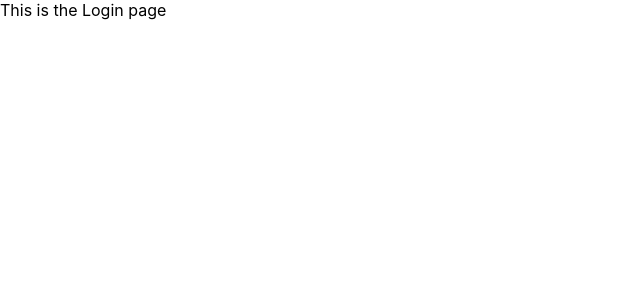
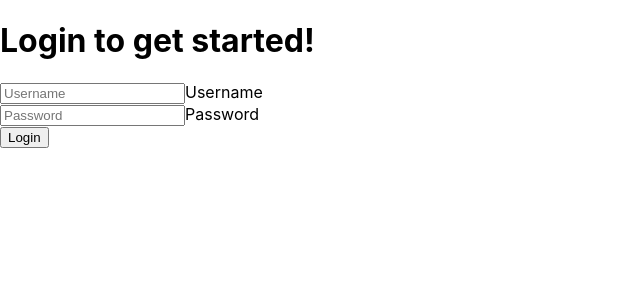
Before and after one commit to andreamartz/accessible-eats-v2, a React (Create React App) app: page /login in a window 1280 px wide. Shown: the top 300 px of the page, without its empty margins (0-640 px from the left). Built offline with nearby package versions, Linux system fonts and the light colour scheme.

Commit message:
Enable login

```diff
--- a/src/App.js
+++ b/src/App.js
@@ -1,27 +1,26 @@
+import { useState } from 'react';
 import { Route, Routes } from 'react-router-dom';
-import axios from 'axios';
 
+import UserContext from './store/UserContext';
 import PrivateRoute from './routes-nav/PrivateRoute';
-import Navbar from './routes-nav/Navbar';
 import Home from './pages/Home';
 import Login from './pages/Login';
-import Signup from '.pages/Signup';
 import BusinessDetails from './pages/BusinessDetails';
 import UserFeedback from './pages/UserFeedback';
 
 
+const App = () => {
+	const [currentUser, setCurrentUser] = useState(null);
 
 
-function App() {
+
   return (
-
-
-        <div className="App">
+    <UserContext.Provider value={{ currentUser, setCurrentUser }}>
+      <div className="container">
       <main>
         <Routes>
           <Route path='/' element={<Home />} />
           <Route path='login' element={<Login />} />
-          <Route path='signup' element={<Signup />} />
           <Route path='business' element={<BusinessDetails />} />
           <Route
             path='my-feedback'
@@ -34,6 +33,7 @@ function App() {
         </Routes>
       </main>
         </div>
+    </UserContext.Provider >
   );
 }
 
--- /dev/null
+++ b/src/components/LoginForm.jsx
@@ -0,0 +1,66 @@
+import { useState, useContext } from 'react';
+import Api from '../js/api';
+import UserContext from '../store/UserContext';
+
+const LoginForm = () => {
+  const { setCurrentUser } = useContext(UserContext);
+
+  const [formData, setFormData] = useState({
+    username: '',
+    password: '',
+  });
+
+  const handleSubmit = async (evt) => {
+    evt.preventDefault();
+    const user = await Api.login(formData);
+    console.log("USER: ", user);
+    setCurrentUser(user);
+  }
+
+  const handleFormChange = async (evt) => {
+    const { name, value } = evt.target;
+    setFormData((data) => ({ ...data, [name]: value }));
+  }
+
+  return (
+    <>
+        <div className="form-container mx-auto mt-5">
+            <form className="my-4" action="" onSubmit={(evt) => {handleSubmit(evt)}} >
+                <h1 className="my-3">Login to get started!</h1>
+                {/* <h2 className="my-2">Enter your username and password to login.</h2> */}
+                <div className="form-floating mb-3">
+                    <input type="text"
+                        className="form-control"
+                        id="username"
+                        name="username"
+                        value={formData.username}
+                        placeholder="Username"
+                        onChange={handleFormChange}
+                    />
+                    <label htmlFor="username">Username</label>
+                </div>
+                <div className="form-floating mb-3">
+                    <input type="password"
+                        className="form-control"
+                        id="password"
+                        name="password"
+                        value={formData.password}
+                        placeholder="Password"
+                        onChange={handleFormChange}
+                    />
+                    <label htmlFor="password">Password</label>
+                </div>
+                <div className="d-grid gap-2">
+                    <button type="submit"
+                        className="btn btn-lg btn-outline-primary"
+                    >
+                        Login
+                    </button>
+                </div>
+            </form>
+        </div>
+    </>
+  )
+}
+
+export default LoginForm;
--- /dev/null
+++ b/src/js/api.js
@@ -0,0 +1,33 @@
+import axios from 'axios';
+
+// TODO: Remove BASE_URL in production
+const BASE_URL = 'http://localhost:5000';
+
+/** API class
+ *
+ * Class with static methods for the purpose of getting data from and sending
+ * data to the server.
+*/
+class Api {
+  static async request(endpoint, data = {}, method='get') {
+    const url = `${BASE_URL}/${endpoint}`;
+    const params = method === 'get' ? data : {};
+
+    try {
+      return (await axios({ url, method, data, params })).data;
+    } catch (err) {
+      console.log(err);
+    }
+  }
+
+  /*********************************
+   * Auth methods
+   *********************************/
+
+  static async login(data) {
+    const res = await this.request('login', data, 'post');
+    return res;
+  }
+}
+
+export default Api;
--- a/src/pages/Login.jsx
+++ b/src/pages/Login.jsx
@@ -1,7 +1,10 @@
+import LoginForm from '../components/LoginForm';
+
+
 const Login = () => {
   return (
     <>
-      This is the Login page
+      <LoginForm />
     </>
   )
 }
--- /dev/null
+++ b/src/store/UserContext.js
@@ -0,0 +1,18 @@
+import { createContext } from 'react';
+
+const UserContext = createContext();
+
+// export const UserContextProvider = (props) => {
+  // const [currentUser, setCurrentUser] = useState(null);
+
+  // const handleLogout = async (evt) => {
+  //   evt.preventDefault();
+
+  //   try {
+  //     const result = await Api[logout](formData)
+  //   }
+  //   setCurrentUser(null);
+  // }
+// }
+
+export default UserContext;
```
